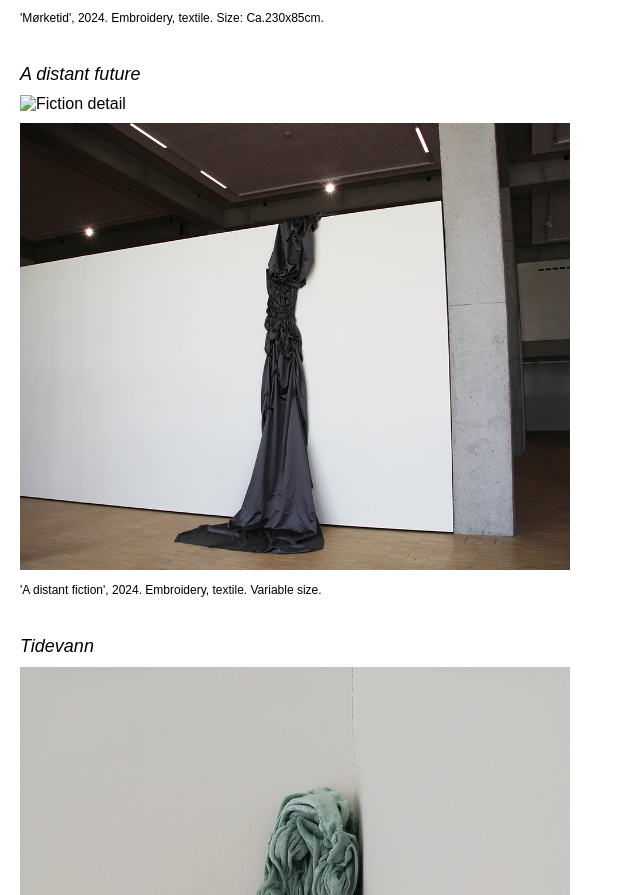
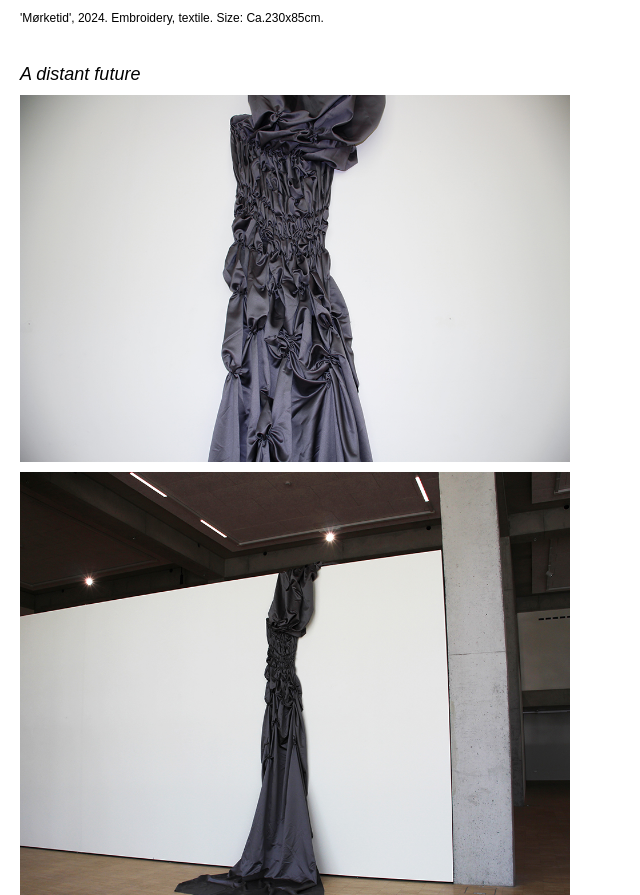
Before and after one commit to jasemintelle/nettside, a plain HTML site: page index.html in a window 1280 px wide. Shown: the part 2435-3330 px from the top of the page, without its empty margins (0-640 px from the left). Drawn offline with Linux system fonts and the light colour scheme.

Commit message:
Add files via upload

```diff
--- a/index.html
+++ b/index.html
@@ -141,7 +141,7 @@
             <cite>A distant future</cite>
 
 
-            <img src="A distant fiction, detail.jpg" alt="Fiction detail">
+            <img src="A-distant-fiction-detail.jpg" alt="Fiction detail">
 
             <img src="A distant fiction.jpg" alt="Fiction">
 
```
